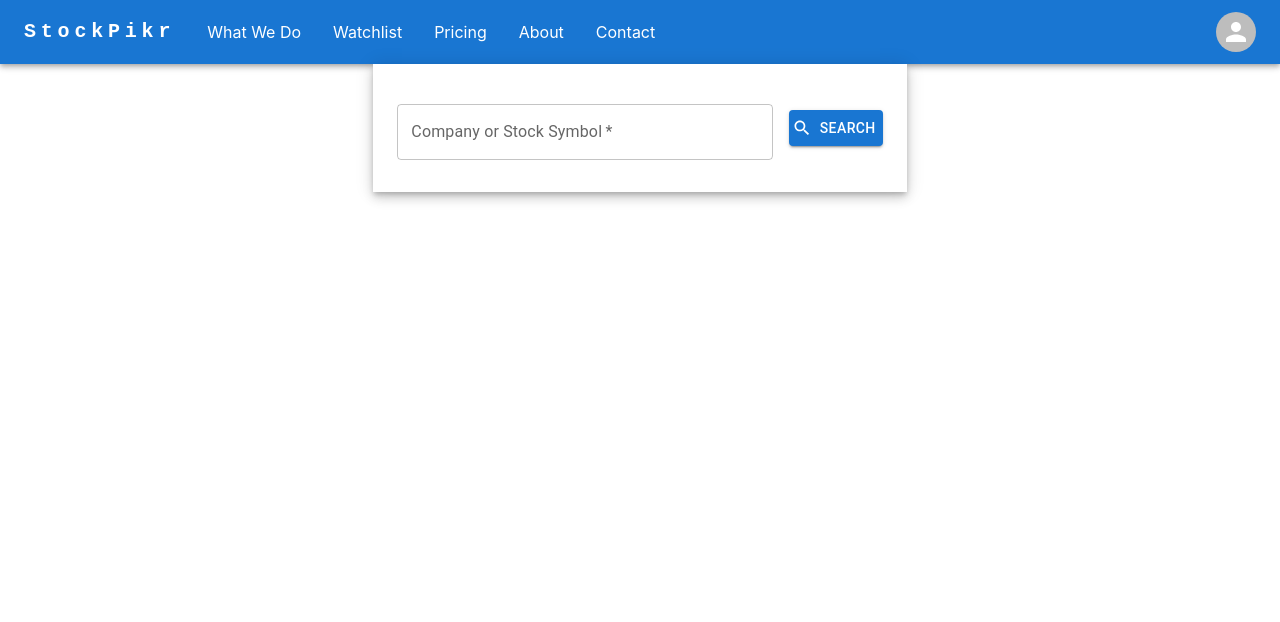
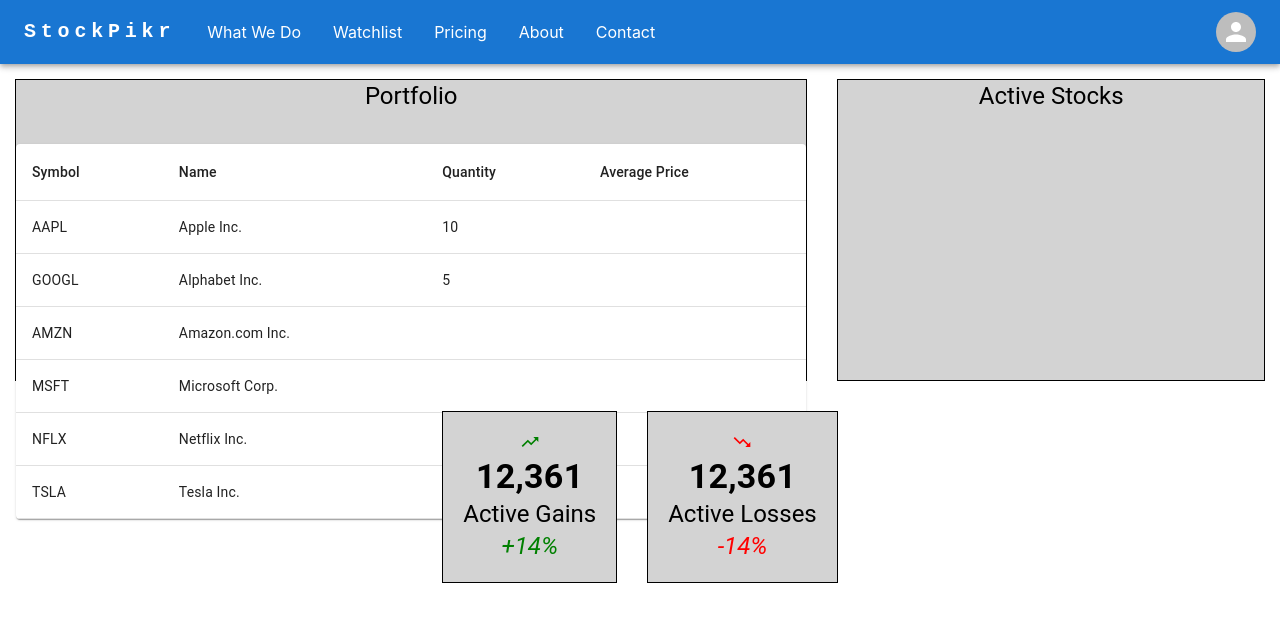
Before and after one commit to szayadi/Stockpikr-React-App, a React (Create React App) app: page /dashboard in a window 1280 px wide. Shown: the top 622 px of the page. Built offline with nearby package versions, Linux system fonts and the light colour scheme.

Commit message:
add in portfolio, active stocks and gains/losses sections

```diff
--- a/src/components/Settings/Dashboard/Dashboard.tsx
+++ b/src/components/Settings/Dashboard/Dashboard.tsx
@@ -1,53 +1,73 @@
-import React, { useState } from 'react';
-import SearchIcon from '@mui/icons-material/Search';
-import { useNavigate } from 'react-router-dom'; // Import useNavigate from react-router-dom
-import {
-  Box,
-  Button,
-  Grid,
-  Paper,
-  TextField,
-  Typography,
-} from '@mui/material';
+import TrendingDownIcon from '@mui/icons-material/TrendingDown';
+import TrendingUpIcon from '@mui/icons-material/TrendingUp';
+import { Box, Typography } from '@mui/material';
+import React from 'react';
+import StatBox from './Statbox';
+import Portfolio from './Portfolio';
 
-export default function Dashboard() {
-  const [searchTerm, setSearchTerm] = useState('');
-  const navigate = useNavigate(); // Use useNavigate for navigation
+const portfolioData = [
+  { symbol: 'AAPL', name: 'Apple Inc.', quantity: 10, avgPrice: 150.0 },
+  { symbol: 'GOOGL', name: 'Alphabet Inc.', quantity: 5, avgPrice: 2800.0 },
+  { symbol: 'AMZN', name: 'Amazon.com Inc.', price: 3300.0, change: 10.0 },
+  { symbol: 'MSFT', name: 'Microsoft Corp.', price: 320.0, change: -5.0 },
+  { symbol: 'NFLX', name: 'Netflix Inc.', changePercent: 5.0 },
+  { symbol: 'TSLA', name: 'Tesla Inc.', changePercent: 3.0 },
+];
 
-  const handleSearch = () => {
-    // Assuming you have a route named '/search', you can update it as needed
-    navigate(`/search?query=${searchTerm}`);
-  };
-
+const Dashboard: React.FC = () => {
   return (
-    <Grid container justifyContent="center" alignItems="center">
-      <Grid item xs={12} sm={8} md={5} component={Paper} elevation={6} square sx={{ width: "100vh", padding: 3 }}>
-        <Box component="form" sx={{ display: 'flex', alignItems: 'center' }}>
-          <TextField
-            margin="normal"
-            required
-            fullWidth
-            id="search"
-            label="Company or Stock Symbol"
-            name="search"
-            autoComplete="search"
-            sx={{ flexGrow: 1 }}
-            value={searchTerm}
-            onChange={(e) => setSearchTerm(e.target.value)}
-          />
-          <Button
-            variant="contained"
-            color="primary"
-            startIcon={<SearchIcon />}
-            sx={{ ml: 2 }}
-            onClick={handleSearch}
-          >
-            Search
-          </Button>
+    <>
+      <Box sx={{ display: 'flex', flexDirection: 'row', justifyContent: 'space-between' }}>
+        {/* Portfolio Box */}
+        <Box sx={{ backgroundColor: 'lightgrey', color: 'black', border: '1px solid black', margin: '15px', width: '65%', height: '300px' }}>
+          <Typography variant="h5">
+            Portfolio
+          </Typography>
+          <Box>
+            <Portfolio data={portfolioData} columns={['Symbol', 'Name', 'Quantity', 'Average Price']} />
+          </Box>
         </Box>
 
-        {/* Rest of your dashboard content */}
-      </Grid>
-    </Grid>
+        {/* Active Stocks Box */}
+        <Box sx={{ backgroundColor: 'lightgrey', color: 'black', border: '1px solid black', margin: '15px', width: '35%' }}>
+          <Typography variant="h5">
+            Active Stocks
+          </Typography>
+        </Box>
+      </Box>
+
+      {/* StatBoxes */}
+      <Box sx={{ display: 'flex', flexDirection: 'row', justifyContent: 'center', top: '0' }}>
+        <Box sx={{ backgroundColor: 'lightgrey', color: 'black', border: '1px solid black', margin: '15px', padding: '20px', top: '0' }}>
+          <StatBox
+            title="12,361"
+            subtitle="Active Gains"
+            progress="0.75"
+            difference="14%"
+            icon={
+              <TrendingUpIcon
+                sx={{ color: 'green', fontSize: '20px' }}
+              />
+            }
+          />
+        </Box>
+
+        <Box sx={{ backgroundColor: 'lightgrey', color: 'black', border: '1px solid black', margin: '15px', padding: '20px' }}>
+          <StatBox
+            title="12,361"
+            subtitle="Active Losses"
+            progress="0.75"
+            difference="-14%"
+            icon={
+              <TrendingDownIcon
+                sx={{ color: 'red', fontSize: '20px' }}
+              />
+            }
+          />
+        </Box>
+      </Box>
+    </>
   );
-}
+};
+
+export default Dashboard;
--- /dev/null
+++ b/src/components/Settings/Dashboard/Portfolio.tsx
@@ -0,0 +1,46 @@
+import {
+    Box,
+    Paper,
+    Table,
+    TableBody,
+    TableCell,
+    TableContainer,
+    TableHead,
+    TableRow,
+    Typography
+} from '@mui/material';
+import React from 'react';
+
+interface PortfolioProps {
+  data: Array<{ [key: string]: any }>;
+  columns: string[];
+}
+
+const Portfolio: React.FC<PortfolioProps> = ({ data, columns }) => {
+  return (
+    <Box mt={4}>
+      <TableContainer component={Paper}>
+        <Table>
+          <TableHead>
+            <TableRow>
+              {columns.map((column) => (
+                <TableCell key={column}>{column}</TableCell>
+              ))}
+            </TableRow>
+          </TableHead>
+          <TableBody>
+            {data.map((row) => (
+              <TableRow key={row.symbol}>
+                {columns.map((column) => (
+                  <TableCell key={column}>{row[column.toLowerCase()]}</TableCell>
+                ))}
+              </TableRow>
+            ))}
+          </TableBody>
+        </Table>
+      </TableContainer>
+    </Box>
+  );
+};
+
+export default Portfolio;
--- /dev/null
+++ b/src/components/Settings/Dashboard/Statbox.tsx
@@ -0,0 +1,36 @@
+import { Box, Typography } from '@mui/material';
+import React from 'react';
+
+interface StatBoxProps {
+  title: string;
+  subtitle: string;
+  icon: React.ReactNode;
+  progress: string;
+  difference: string;
+}
+
+const StatBox: React.FC<StatBoxProps> = ({ title, subtitle, icon, progress, difference }) => {
+  let differenceColor = (parseFloat(difference)) > 0 ? 'green' : 'red'
+  let differenceEquation = (parseFloat(difference)) > 0 ? '+' : ''
+
+  return (
+    <Box width="100%">
+      <Box display="flex" justifyContent="space-between">
+        <Box>
+          {icon}
+          <Typography variant="h4" fontWeight="bold" sx={{ color: 'black' }}>
+            {title}
+          </Typography>
+          <Typography variant="h5" sx={{ color: 'black' }}>
+          {subtitle}
+        </Typography>
+        <Typography variant="h5" fontStyle="italic" sx={{ color: differenceColor }}>
+          {differenceEquation}{difference}
+        </Typography>
+        </Box>
+      </Box>
+    </Box>
+  );
+};
+
+export default StatBox;
```
